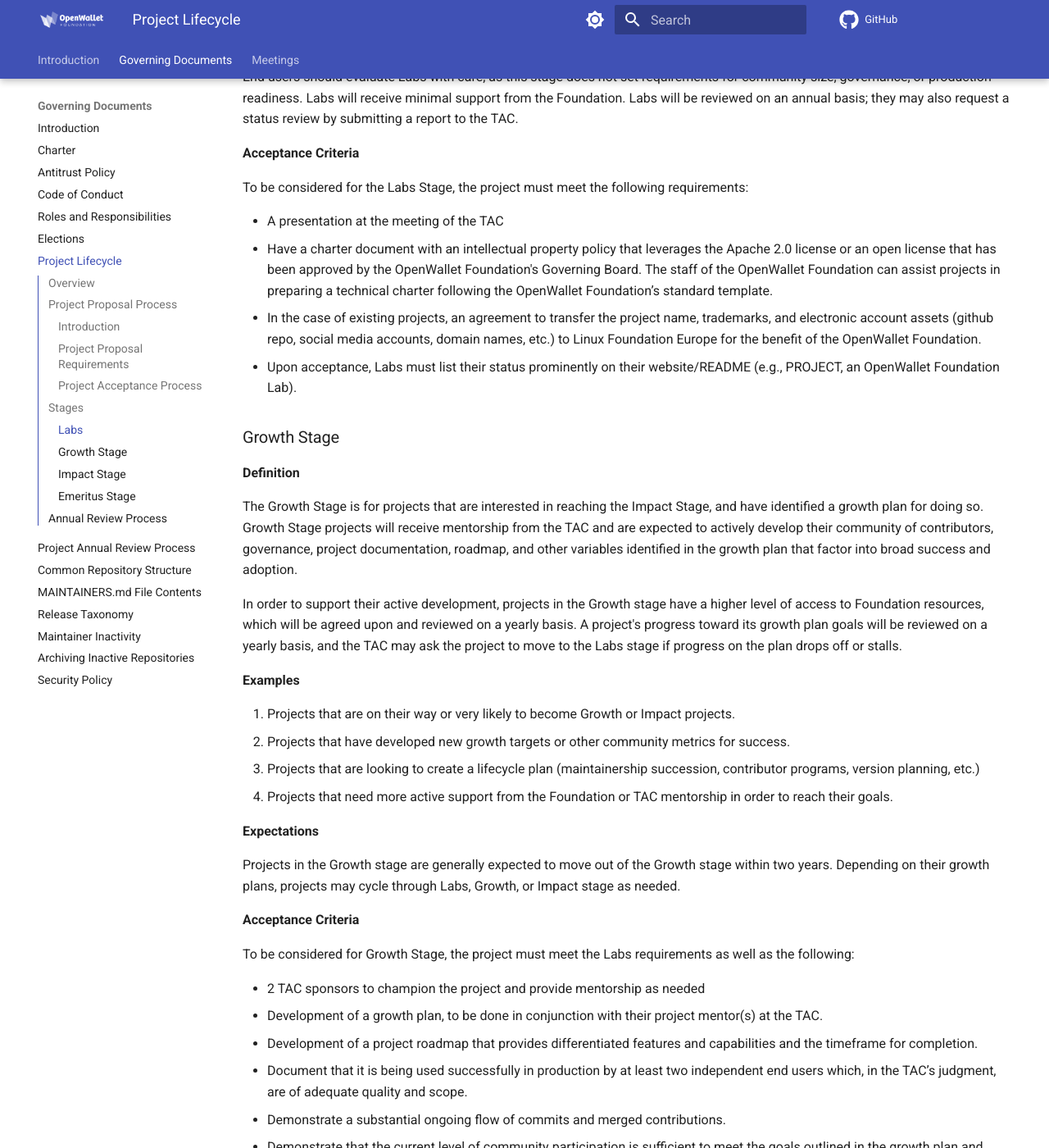
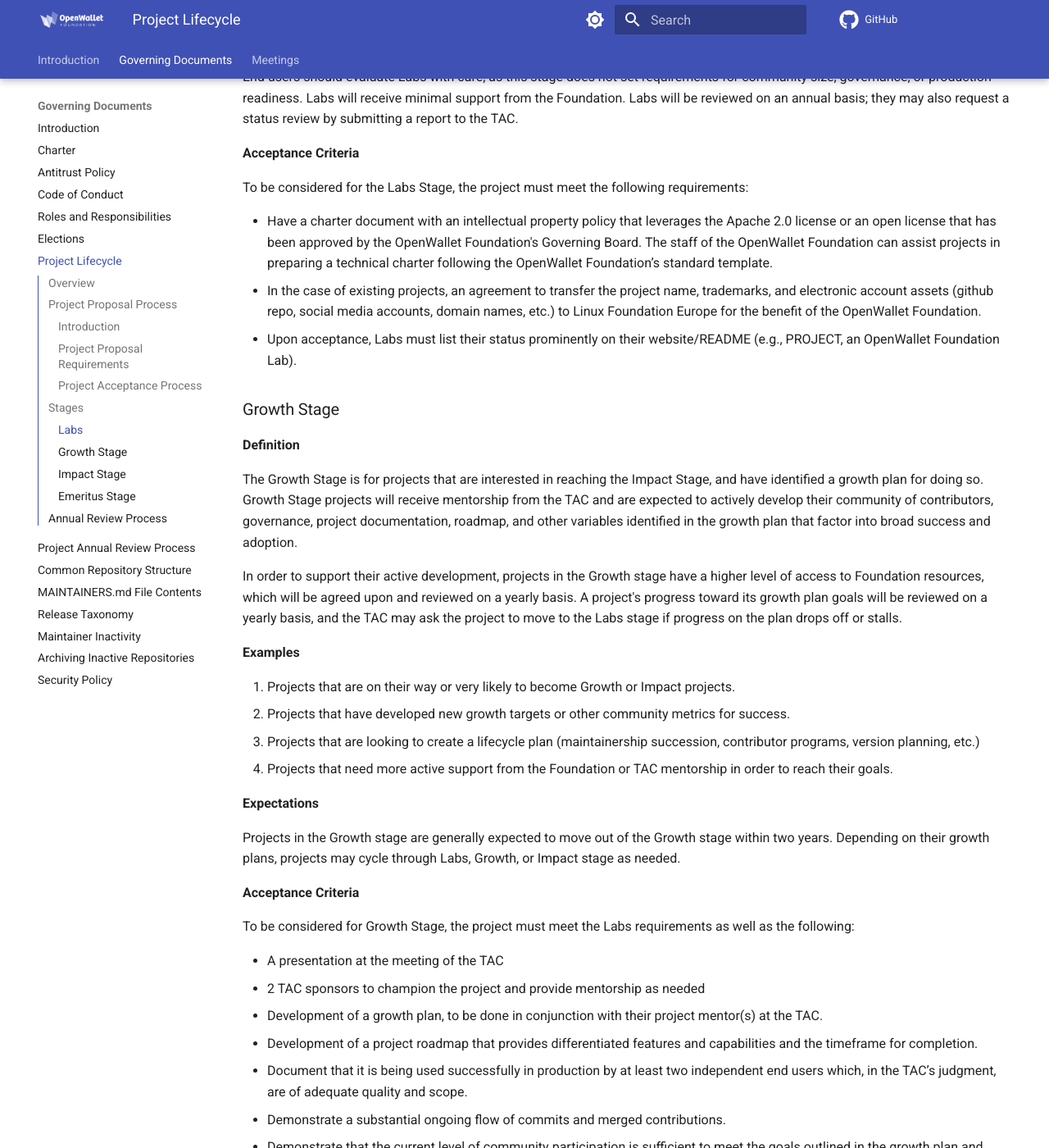
Before and after one commit to openwallet-foundation/tac, an MkDocs documentation site: the page built from docs/governance/project-lifecycle.md, in a window 1280 px wide and 1400 px high, scrolled down 3028 px. Shown: the whole window at 82% size. Built offline with MkDocs 1.6.1 and Material for MkDocs 9.7.7, drawn with Linux system fonts in a browser that asks for light colours; comment, search, counter and statistics services are not loaded; part of the change alters nothing that is shown.

```diff
--- a/docs/governance/project-lifecycle.md
+++ b/docs/governance/project-lifecycle.md
@@ -92,7 +92,6 @@ End users should evaluate Labs with care, as this stage does not set requirement
 
 To be considered for the Labs Stage, the project must meet the following requirements:
 
-* A presentation at the meeting of the TAC
 * Have a charter document with an intellectual property policy that leverages the Apache 2.0 license or an open license that has been approved by the OpenWallet Foundation's Governing Board. The staff of the OpenWallet Foundation can assist projects in preparing a technical charter following the OpenWallet Foundation’s standard template.
 * In the case of existing projects, an agreement to transfer the project name, trademarks, and electronic account assets (github repo, social media accounts, domain names, etc.) to Linux Foundation Europe for the benefit of the OpenWallet Foundation.
 * Upon acceptance, Labs must list their status prominently on their website/README (e.g., PROJECT, an OpenWallet Foundation Lab).
@@ -119,6 +118,7 @@ Projects in the Growth stage are generally expected to move out of the Growth st
 
 To be considered for Growth Stage, the project must meet the Labs requirements as well as the following:
 
+* A presentation at the meeting of the TAC
 * 2 TAC sponsors to champion the project and provide mentorship as needed
 * Development of a growth plan, to be done in conjunction with their project mentor(s) at the TAC.
 * Development of a project roadmap that provides differentiated features and capabilities and the timeframe for completion.
```
